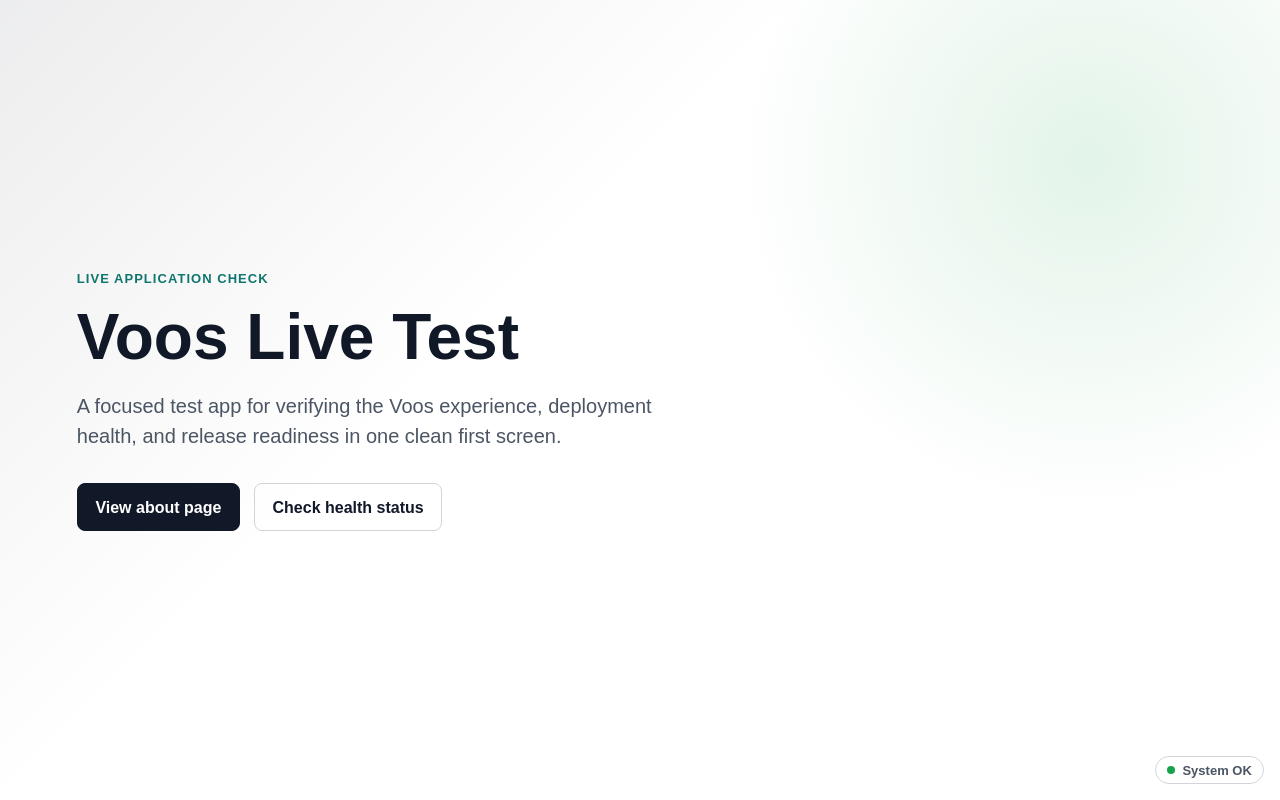
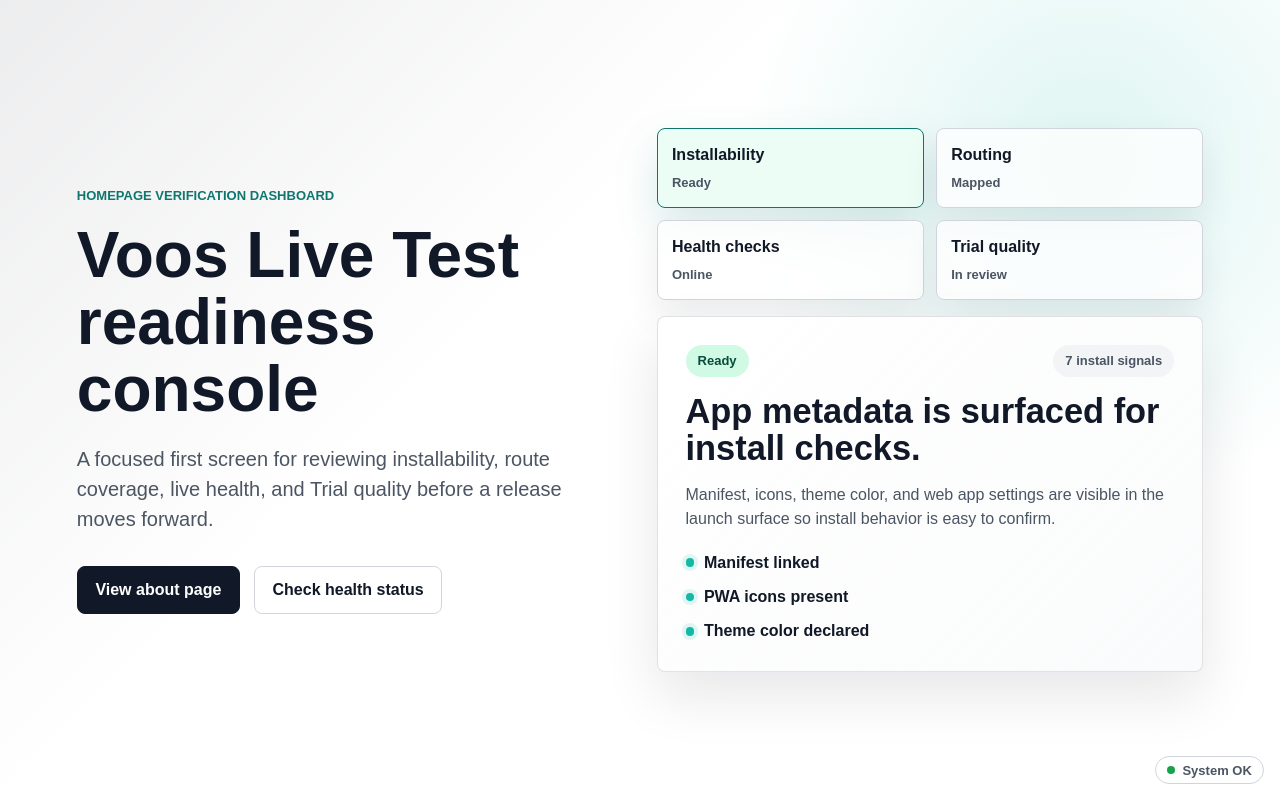
Before and after one commit to virtuedevelopment/voos-live-test-web-app, a Next.js app: page / in a window 1280 px wide. Built offline with nearby package versions, Linux system fonts and the light colour scheme; no server answers.

Commit message:
Complete trial-add-an-interactive-homepage-verification-dashboard

```diff
--- /dev/null
+++ b/app/(pages)/(home)/CapabilityDashboard.jsx
@@ -0,0 +1,66 @@
+"use client";
+
+import { useMemo, useState } from "react";
+
+import styles from "./page.module.css";
+
+export function CapabilityDashboard({ label, capabilities }) {
+  const [selectedId, setSelectedId] = useState(capabilities[0]?.id);
+
+  const selectedCapability = useMemo(
+    () => capabilities.find((capability) => capability.id === selectedId) || capabilities[0],
+    [capabilities, selectedId],
+  );
+
+  if (!selectedCapability) {
+    return null;
+  }
+
+  return (
+    <section className={styles.dashboard} aria-label={label}>
+      <div className={styles.switcher} role="tablist" aria-label={label}>
+        {capabilities.map((capability) => {
+          const isSelected = capability.id === selectedCapability.id;
+
+          return (
+            <button
+              key={capability.id}
+              className={styles.switcherButton}
+              type="button"
+              role="tab"
+              aria-selected={isSelected}
+              aria-controls="capability-status-panel"
+              id={`capability-tab-${capability.id}`}
+              data-active={isSelected ? "true" : undefined}
+              onClick={() => setSelectedId(capability.id)}
+            >
+              <span>{capability.label}</span>
+              <span className={styles.switcherStatus}>{capability.status}</span>
+            </button>
+          );
+        })}
+      </div>
+
+      <div
+        className={styles.statusPanel}
+        id="capability-status-panel"
+        role="tabpanel"
+        aria-labelledby={`capability-tab-${selectedCapability.id}`}
+      >
+        <div className={styles.statusHeader}>
+          <span className={styles.statusLabel} data-tone={selectedCapability.statusTone}>
+            {selectedCapability.status}
+          </span>
+          <span className={styles.statusMetric}>{selectedCapability.metric}</span>
+        </div>
+        <h2>{selectedCapability.headline}</h2>
+        <p>{selectedCapability.description}</p>
+        <ul className={styles.detailList} aria-label={`${selectedCapability.label} details`}>
+          {selectedCapability.details.map((detail) => (
+            <li key={detail}>{detail}</li>
+          ))}
+        </ul>
+      </div>
+    </section>
+  );
+}
--- a/app/(pages)/(home)/content.js
+++ b/app/(pages)/(home)/content.js
@@ -1,8 +1,55 @@
 export const homeContent = {
-  eyebrow: "Live application check",
-  title: "Voos Live Test",
+  eyebrow: "Homepage verification dashboard",
+  title: "Voos Live Test readiness console",
   description:
-    "A focused test app for verifying the Voos experience, deployment health, and release readiness in one clean first screen.",
+    "A focused first screen for reviewing installability, route coverage, live health, and Trial quality before a release moves forward.",
   primaryCta: "View about page",
   secondaryCta: "Check health status",
+  dashboardLabel: "Verification capability views",
+  capabilities: [
+    {
+      id: "installability",
+      label: "Installability",
+      status: "Ready",
+      statusTone: "ready",
+      headline: "App metadata is surfaced for install checks.",
+      description:
+        "Manifest, icons, theme color, and web app settings are visible in the launch surface so install behavior is easy to confirm.",
+      details: ["Manifest linked", "PWA icons present", "Theme color declared"],
+      metric: "7 install signals",
+    },
+    {
+      id: "routing",
+      label: "Routing",
+      status: "Mapped",
+      statusTone: "mapped",
+      headline: "Public routes stay easy to verify.",
+      description:
+        "Homepage, about, contact, health, robots, sitemap, and manifest endpoints remain available without leaving this page.",
+      details: ["Internal CTAs use Next links", "Health endpoint retained", "SEO routes preserved"],
+      metric: "7 route checks",
+    },
+    {
+      id: "health",
+      label: "Health checks",
+      status: "Online",
+      statusTone: "online",
+      headline: "Runtime status stays one click away.",
+      description:
+        "The lightweight dashboard highlights live readiness while the existing fixed health footer remains unchanged.",
+      details: ["Footer status unchanged", "Dedicated health CTA", "Production route intact"],
+      metric: "1 live endpoint",
+    },
+    {
+      id: "quality",
+      label: "Trial quality",
+      status: "In review",
+      statusTone: "review",
+      headline: "Trial acceptance criteria are visible up front.",
+      description:
+        "The first screen now reflects the current Trial focus with responsive interactions and scoped homepage-only implementation.",
+      details: ["Responsive layout", "Scoped route files", "No new dependencies"],
+      metric: "4 quality gates",
+    },
+  ],
 };
--- a/app/(pages)/(home)/page.jsx
+++ b/app/(pages)/(home)/page.jsx
@@ -1,6 +1,9 @@
+import Link from "next/link";
+
+import { createPageMetadata } from "@/lib/seo/metadata";
+import { CapabilityDashboard } from "./CapabilityDashboard";
 import styles from "./page.module.css";
 import { homeContent } from "./content";
-import { createPageMetadata } from "@/lib/seo/metadata";
 
 export const metadata = createPageMetadata({
   title: "Home",
@@ -12,17 +15,20 @@ export default function HomePage() {
   return (
     <main className={styles.page}>
       <section className={styles.hero} aria-labelledby="home-title">
+        <div className={styles.heroCopy}>
           <p className={styles.eyebrow}>{homeContent.eyebrow}</p>
           <h1 id="home-title">{homeContent.title}</h1>
           <p className={styles.description}>{homeContent.description}</p>
           <div className={styles.actions} aria-label="Primary links">
-          <a className={styles.primaryAction} href="/about">
+            <Link className={styles.primaryAction} href="/about">
               {homeContent.primaryCta}
-          </a>
-          <a className={styles.secondaryAction} href="/health">
+            </Link>
+            <Link className={styles.secondaryAction} href="/health">
               {homeContent.secondaryCta}
-          </a>
+            </Link>
           </div>
+        </div>
+        <CapabilityDashboard label={homeContent.dashboardLabel} capabilities={homeContent.capabilities} />
       </section>
     </main>
   );
--- a/app/(pages)/(home)/page.module.css
+++ b/app/(pages)/(home)/page.module.css
@@ -1,16 +1,25 @@
 .page {
   min-height: 100svh;
-  display: flex;
+  display: grid;
   align-items: center;
   padding: var(--space-page);
   background:
     linear-gradient(135deg, rgba(17, 24, 39, 0.08), transparent 36rem),
-    radial-gradient(circle at 85% 20%, rgba(22, 163, 74, 0.12), transparent 22rem),
+    radial-gradient(circle at 85% 20%, rgba(20, 184, 166, 0.14), transparent 22rem),
     var(--color-page);
 }
 
 .hero {
-  width: min(100%, 48rem);
+  display: grid;
+  grid-template-columns: minmax(0, 0.92fr) minmax(24rem, 1fr);
+  gap: clamp(2rem, 6vw, 5rem);
+  width: min(100%, 72rem);
+  margin: 0 auto;
+  align-items: center;
+}
+
+.heroCopy {
+  min-width: 0;
 }
 
 .eyebrow {
@@ -18,7 +27,7 @@
   color: #0f766e;
   font-size: 0.8125rem;
   font-weight: 700;
-  letter-spacing: 0.08em;
+  letter-spacing: 0;
   text-transform: uppercase;
 }
 
@@ -67,6 +76,150 @@
   outline-offset: 3px;
 }
 
+.dashboard {
+  display: grid;
+  gap: 1rem;
+  min-width: 0;
+}
+
+.switcher {
+  display: grid;
+  grid-template-columns: repeat(2, minmax(0, 1fr));
+  gap: 0.75rem;
+}
+
+.switcherButton {
+  display: grid;
+  gap: 0.35rem;
+  min-height: 5rem;
+  border: 1px solid var(--color-border);
+  border-radius: 0.5rem;
+  padding: 0.9rem;
+  color: var(--color-text);
+  background: rgba(255, 255, 255, 0.78);
+  box-shadow: 0 1rem 2.2rem rgba(17, 24, 39, 0.08);
+  font: inherit;
+  font-weight: 700;
+  text-align: left;
+  cursor: pointer;
+}
+
+.switcherButton[data-active="true"] {
+  border-color: #0f766e;
+  background: #ecfdf5;
+  box-shadow: 0 1.25rem 2.8rem rgba(15, 118, 110, 0.16);
+}
+
+.switcherButton:focus-visible {
+  outline: 2px solid var(--color-text);
+  outline-offset: 3px;
+}
+
+.switcherStatus {
+  color: var(--color-muted);
+  font-size: 0.8125rem;
+  font-weight: 600;
+}
+
+.statusPanel {
+  border: 1px solid rgba(17, 24, 39, 0.12);
+  border-radius: 0.5rem;
+  padding: clamp(1.25rem, 3vw, 1.75rem);
+  background:
+    linear-gradient(135deg, rgba(255, 255, 255, 0.95), rgba(249, 250, 251, 0.82)),
+    #ffffff;
+  box-shadow: 0 1.5rem 3.5rem rgba(17, 24, 39, 0.1);
+}
+
+.statusHeader {
+  display: flex;
+  flex-wrap: wrap;
+  gap: 0.75rem;
+  align-items: center;
+  justify-content: space-between;
+  margin-bottom: 1rem;
+}
+
+.statusLabel,
+.statusMetric {
+  display: inline-flex;
+  align-items: center;
+  min-height: 2rem;
+  border-radius: 999px;
+  padding: 0.35rem 0.75rem;
+  font-size: 0.8125rem;
+  font-weight: 700;
+}
+
+.statusLabel {
+  color: #064e3b;
+  background: #d1fae5;
+}
+
+.statusLabel[data-tone="mapped"] {
+  color: #1e3a8a;
+  background: #dbeafe;
+}
+
+.statusLabel[data-tone="online"] {
+  color: #166534;
+  background: #dcfce7;
+}
+
+.statusLabel[data-tone="review"] {
+  color: #7c2d12;
+  background: #ffedd5;
+}
+
+.statusMetric {
+  color: var(--color-muted);
+  background: #f3f4f6;
+}
+
+.statusPanel h2 {
+  max-width: 34rem;
+  font-size: clamp(1.45rem, 3vw, 2.15rem);
+  line-height: 1.1;
+}
+
+.statusPanel p {
+  margin-top: 0.9rem;
+  color: var(--color-muted);
+  font-size: 1rem;
+}
+
+.detailList {
+  display: grid;
+  gap: 0.65rem;
+  margin: 1.25rem 0 0;
+  padding: 0;
+  list-style: none;
+}
+
+.detailList li {
+  display: flex;
+  gap: 0.6rem;
+  align-items: center;
+  color: var(--color-text);
+  font-weight: 700;
+}
+
+.detailList li::before {
+  content: "";
+  width: 0.55rem;
+  height: 0.55rem;
+  border-radius: 999px;
+  background: #14b8a6;
+  box-shadow: 0 0 0 0.25rem rgba(20, 184, 166, 0.12);
+  flex: 0 0 auto;
+}
+
+@media (max-width: 56rem) {
+  .hero {
+    grid-template-columns: 1fr;
+  }
+}
+
 @media (max-width: 40rem) {
   .page {
     align-items: flex-start;
@@ -76,4 +229,13 @@
   .actions {
     flex-direction: column;
   }
+
+  .primaryAction,
+  .secondaryAction {
+    width: 100%;
+  }
+
+  .switcher {
+    grid-template-columns: 1fr;
+  }
 }
```
Lines whose indentation alone changed are shown as unchanged.
